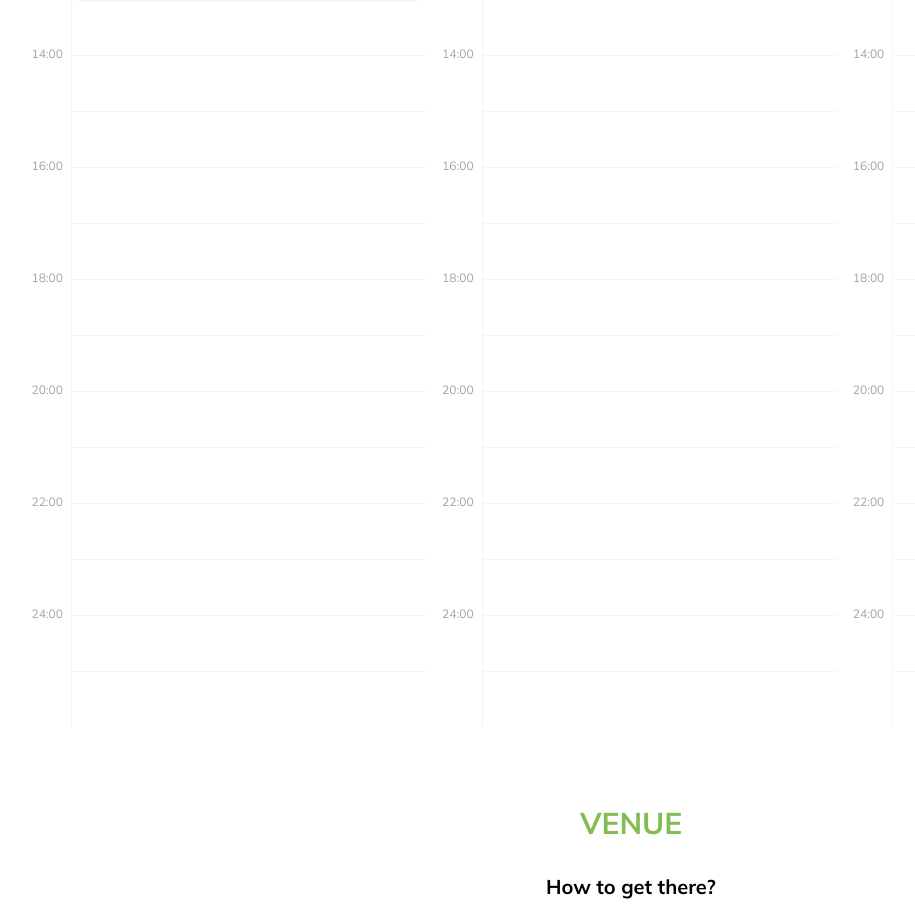
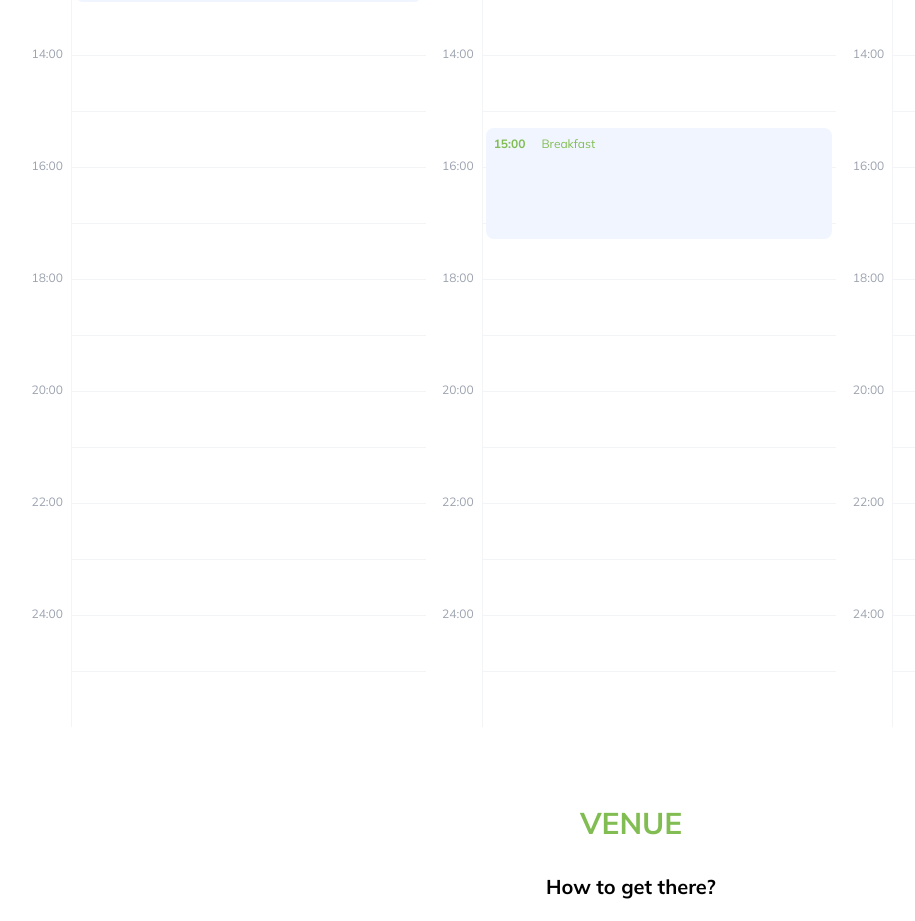
Before and after one commit to hackaburg/website, a SvelteKit app: page / in a window 1280 px wide. Shown: the part 6432-7353 px from the top of the page, without its empty margins (9-924 px from the left). Built offline with nearby package versions, Linux system fonts and the light colour scheme.

Commit message:
add calendar

```diff
--- a/src/routes/landing/Schedule.svelte
+++ b/src/routes/landing/Schedule.svelte
@@ -10,7 +10,9 @@
 			<Event headline="Breakfast" duration={60} start={[11, 0]} color="hackaburg" />
 			<Event headline="Breakfast" duration={60} start={[12, 0]} color="hackaburg" />
 		</Day>
-		<Day headline={'Fr. 25.6.2023'} />
+		<Day headline={'Fr. 25.6.2023'}>
+			<Event headline="Breakfast" duration={120} start={[15, 0]} color="hackaburg" />
+		</Day>
 		<Day headline={'Sa. 25.6.2023'} />
 	</div>
 </BaseComponent>
```
